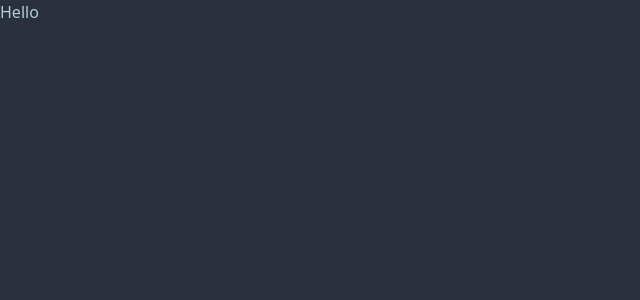
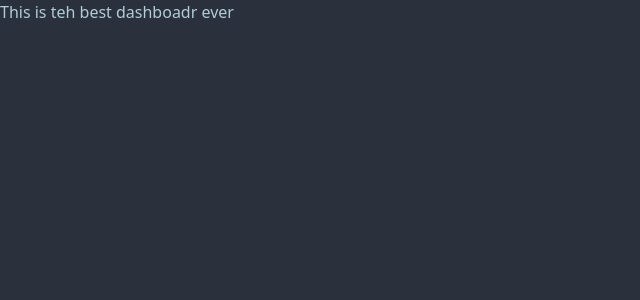
Before and after one commit to emiel04/htf-client, a React (Vite) app: page / in a window 1280 px wide. Shown: the top 300 px of the page, without its empty margins (0-640 px from the left). Built offline with nearby package versions, Linux system fonts and the light colour scheme.

Commit message:
fixed router and created empty dashboard

```diff
--- a/src/App.jsx
+++ b/src/App.jsx
@@ -1,6 +1,16 @@
+import Dashboard from "./dashboard/Dashboard.jsx";
+import { BrowserRouter as Router, Routes, Route } from "react-router-dom";
 import "./index.css";
 function App() {
-  return <div className="">Hello</div>;
+  return (
+    <Router>
+      <Routes>
+        <Route path="/" element={<Dashboard />} />
+        <Route path="/about" element={<div>About Page</div>} />
+        <Route path="/contact" element={<div>Contact Page</div>} />
+      </Routes>
+    </Router>
+  );
 }
 
 export default App;
--- /dev/null
+++ b/src/dashboard/Dashboard.jsx
@@ -0,0 +1,5 @@
+function Dashboard() {
+  return <div>This is teh best dashboadr ever</div>;
+}
+
+export default Dashboard;
```
